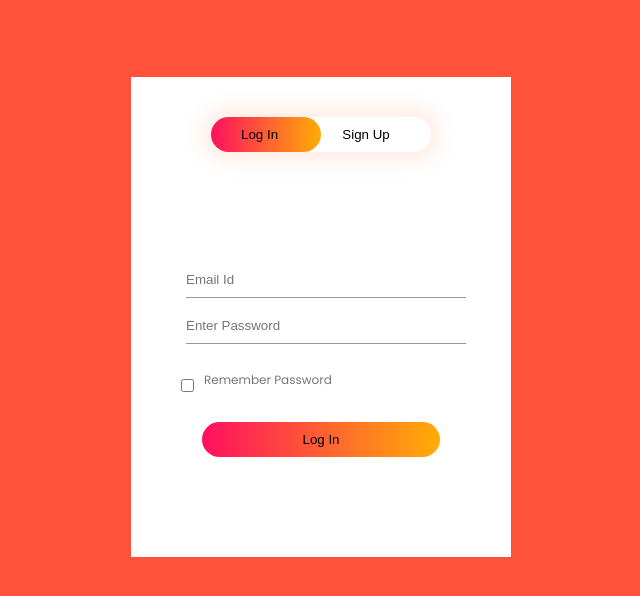
After one commit to shishankjain/ecom, a PHP site: page /goease1-master/login.html in a window 1280 px wide. The commit adds this page. Shown: the top 596 px of the page, without its empty margins (319-959 px from the left). Run offline with PHP 8.4, Linux system fonts and the light colour scheme.

Commit message:
login page added

```diff
--- /dev/null
+++ b/login.html
@@ -0,0 +1,50 @@
+<!DOCTYPE html>
+<html lang="en">
+<head>
+    <meta charset="UTF-8">
+    <meta name="viewport" content="width=device-width, initial-scale=1.0">
+    <title>GOEase</title>
+    <link rel="stylesheet" href="style.css">
+    <link href="https://fonts.googleapis.com/css2?family=Poppins:wght@300;400;600;700&display=swap" rel="stylesheet">
+    <link rel="stylesheet" href="https://stackpath.bootstrapcdn.com/font-awesome/4.7.0/css/font-awesome.min.css">
+</head>
+<body bgcolor="#ff523b">
+<div class="form-box">
+    <div class="button-box">
+        <div id="btn"></div>
+        <button type="button" class="toggle-btn" onclick="login()">Log In</button>
+        <button type="button" class="toggle-btn" onclick="signup()">Sign Up</button>
+    </div>
+    <form method="post" id="login" action="login.php" class="input-group">
+        <input type="email" name="email" class="input-field" placeholder="Email Id" required>
+        <input type="password" name="pass" class="input-field" placeholder="Enter Password" required>
+        <input type="checkbox" class="check-box"><span>Remember Password</span>
+        <button type="submit" class="submit-btn">Log In</button>
+    </form>
+    <form method="post" id="signup" action="signup.php" class="input-group">
+        <!--        <input type="number" name="mobno" class="input-field" placeholder="Phone No" required>-->
+        <input type="text" name="name"  class="input-field" placeholder="Enter Your Name Here" required>
+        <input type="email" name="email"  class="input-field" placeholder="Enter Email Id" required>
+        <input type="password" name="pass" class="input-field" placeholder="Enter Password" required>
+        <input type="checkbox" class="check-box"><span>I agree to the terms & conditions</span>
+        <button type="submit" class="submit-btn">Sign Up</button>
+    </form>
+</div>
+<script>
+    var x = document.getElementById("login");
+    var y = document.getElementById("signup");
+    var z = document.getElementById("btn");
+
+    function signup(){
+        x.style.left="-400px";
+        y.style.left="50px";
+        z.style.left="110px"
+    }
+    function login(){
+        x.style.left="50px";
+        y.style.left="450px";
+        z.style.left="0";
+    }
+</script>
+</body>
+</html>
--- a/style.css
+++ b/style.css
@@ -360,3 +360,80 @@ th:last-child{
     display: none;
   }
 }
+.form-box{
+  width: 380px;
+  height: 480px;
+  position: relative;
+  margin: 6% auto;
+  background: #ffffff;
+  padding: 5px;
+  overflow: hidden;
+}
+.button-box{
+  width: 220px;
+  margin: 35px auto;
+  position: relative;
+  box-shadow: 0 0 20px 9px #ff61241f;
+  border-radius: 30px;
+}
+.toggle-btn{
+  padding: 10px 30px;
+  cursor: pointer;
+  background: transparent;
+  border: 0;
+  outline: none;
+  position: relative;
+}
+#btn{
+  top:0;
+  left: 0;
+  position: absolute;
+  width: 110px;
+  height: 100%;
+  background: linear-gradient(to right, #ff105f, #ffad06);
+  border-radius: 30px;
+  transition: .5s;
+}
+.input-group{
+  top:180px;
+  position: absolute;
+  width: 280px;
+  transition: .5s;
+}
+.input-field{
+  width: 100%;
+  padding: 10px 0;
+  margin: 5px;
+  border-left: 0;
+  border-top: 0;
+  border-right: 0;
+  border-bottom: 1px solid #999;
+  outline: none;
+  background: transparent;
+}
+.submit-btn{
+  width: 85%;
+  padding: 10px 30px;
+  cursor: pointer;
+  display: block;
+  margin: auto;
+  background: linear-gradient(to right, #ff105f, #ffad06);
+  border: 0;
+  outline: none;
+  border-radius: 30px;
+}
+.check-box{
+  margin: 30px 10px 30px 0;
+}
+span{
+  color: #777;
+  font-size: 12px;
+  bottom: 68px;
+  position: absolute;
+}
+#login{
+  left: 50px;
+}
+#signup{
+  left: 450px;
+}
```
Also changed, not shown: login.php (added, +36 -0 lines), signup.php (added, +36 -0 lines).
